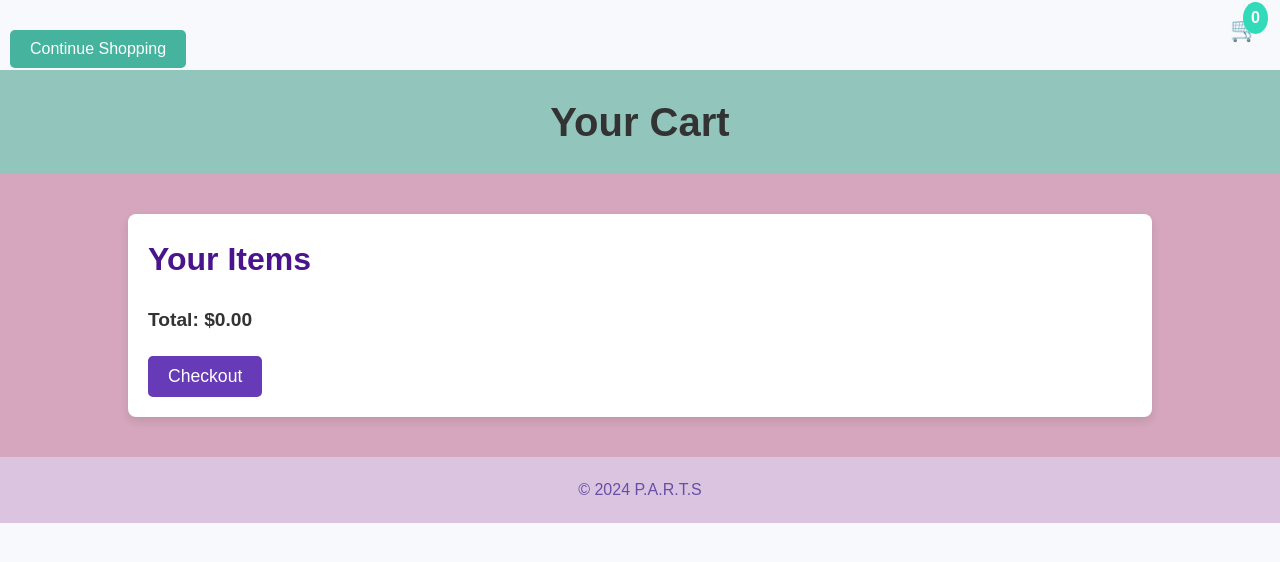
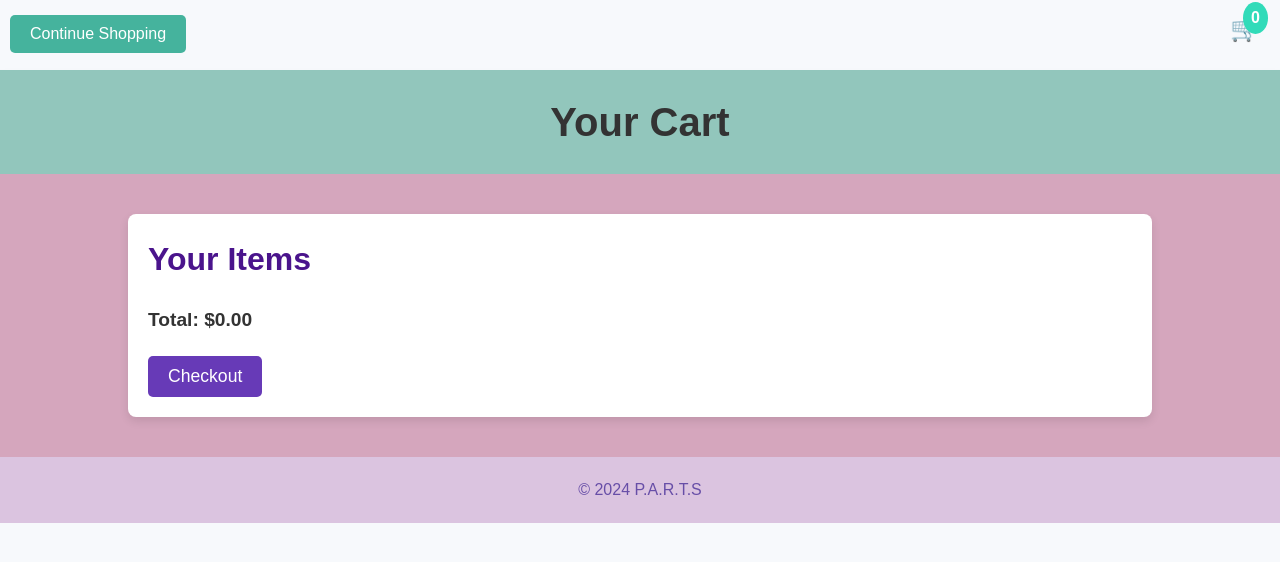
Before and after one commit to Melissa2016/MasterTeams2024, a plain HTML site: page cart.html in a window 1280 px wide. Drawn offline with Linux system fonts and the light colour scheme.

Commit message:
Update style.css

```diff
--- a/style.css
+++ b/style.css
@@ -710,7 +710,7 @@ form button:hover {
 
 #continue-shopping {
   position: fixed; /* Ensures the button stays in the same place even when scrolling */
-  top: 10px;       /* Distance from the top of the page */
+  top: -5px;       /* Distance from the top of the page */
   left: 10px;      /* Distance from the left side of the page */
   background-color: #45b39d; /* Button background color */
   color: white;    /* Text color */
```
